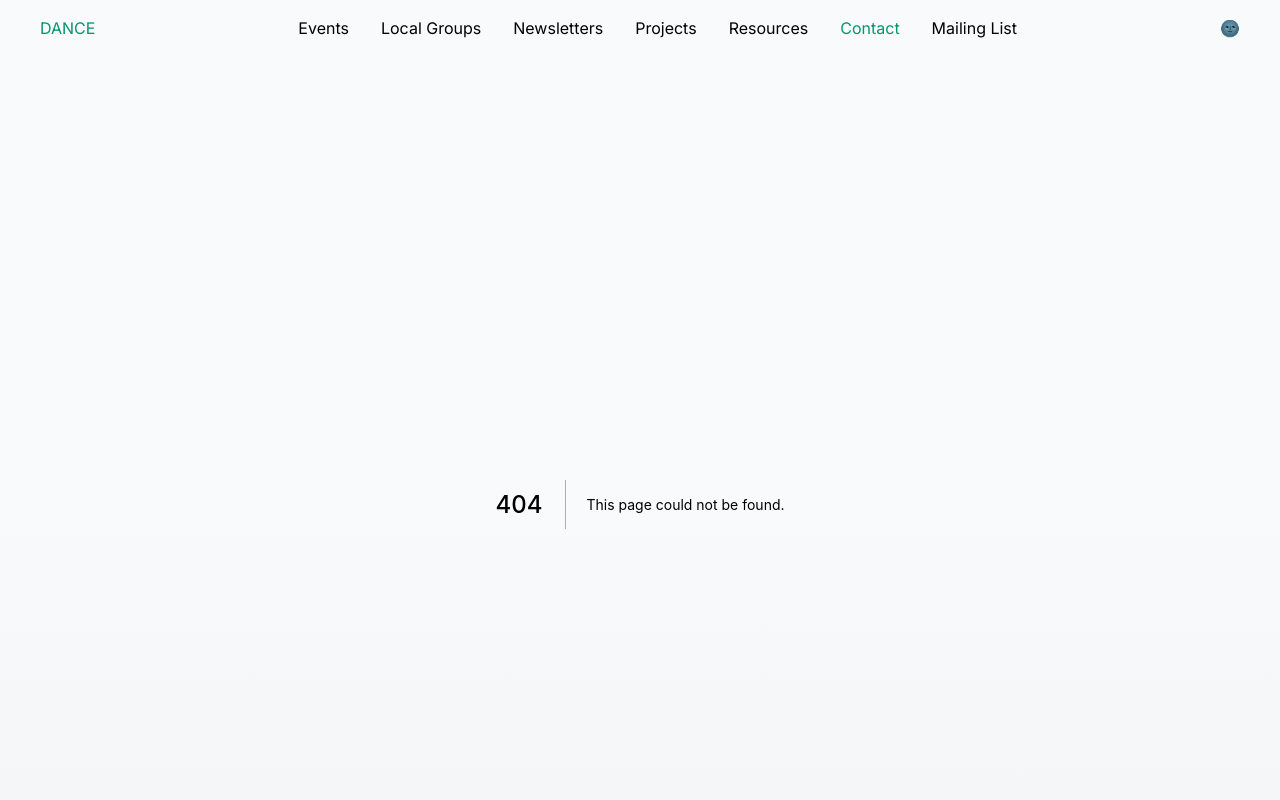
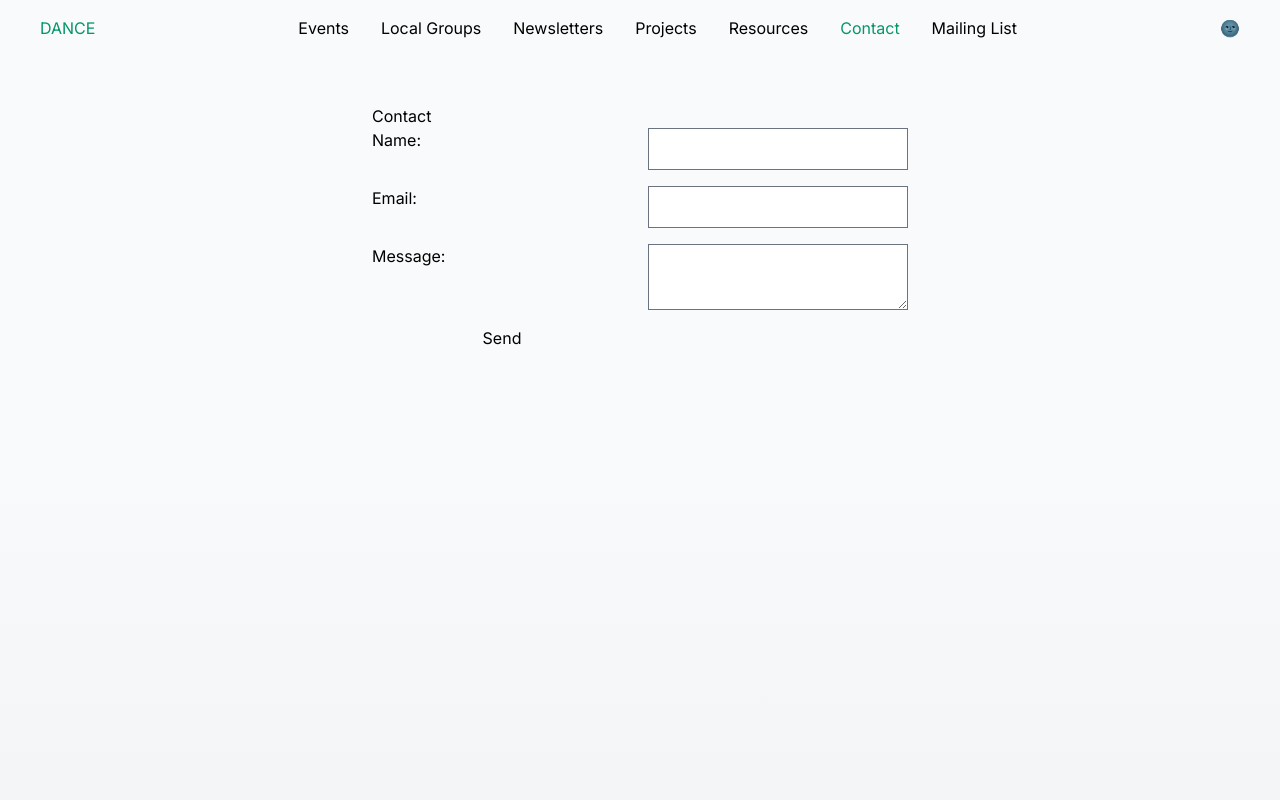
Before and after one commit to epleaner/dharmaaction, a Next.js app: page /contact in a window 1280 px wide. Before the commit this address had no page. Shown: the top 800 px of the page. Built offline with nearby package versions, Linux system fonts and the light colour scheme; what @tailwindcss/typography would draw is missing.

Commit message:
WIP: Contact page

```diff
--- /dev/null
+++ b/src/components/Contact/index.tsx
@@ -0,0 +1,22 @@
+import React from "react";
+
+const Contact = () => {
+  return (
+    <div className="prose">
+      <h1>Contact</h1>
+      <form name="contact" method="POST" data-netlify="true">
+        <div className="grid grid-cols-2 gap-4">
+          <label>Name:</label>
+          <input type="text" name="name" />
+          <label>Email:</label>
+          <input type="email" name="email" />
+          <label>Message:</label>
+          <textarea name="message" />
+          <button type="submit">Send</button>
+        </div>
+      </form>
+    </div>
+  );
+};
+
+export default Contact;
--- /dev/null
+++ b/src/pages/contact/index.tsx
@@ -0,0 +1,5 @@
+import Contact from "@components/Contact";
+
+export default function ContactPage() {
+  return <Contact />;
+}
```
